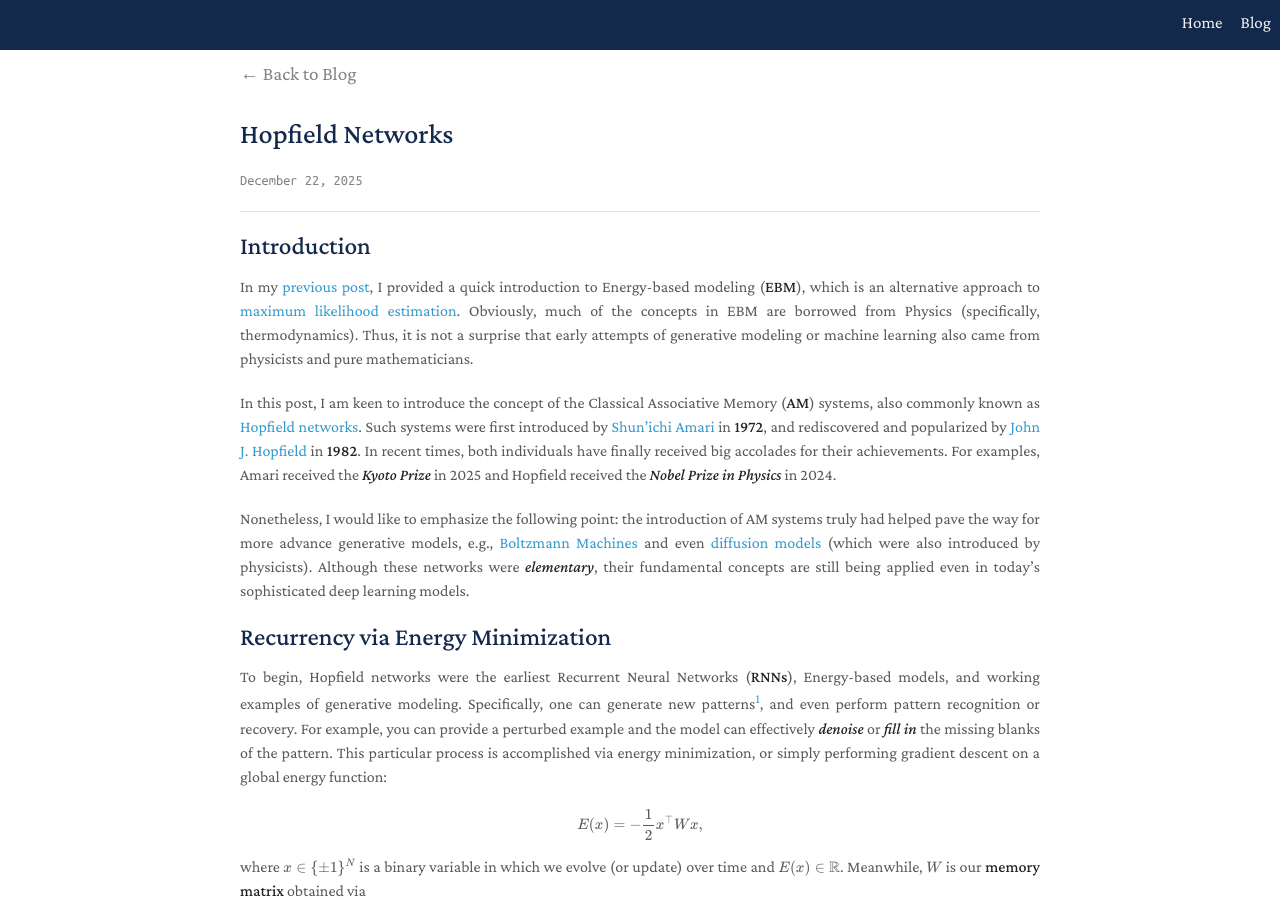
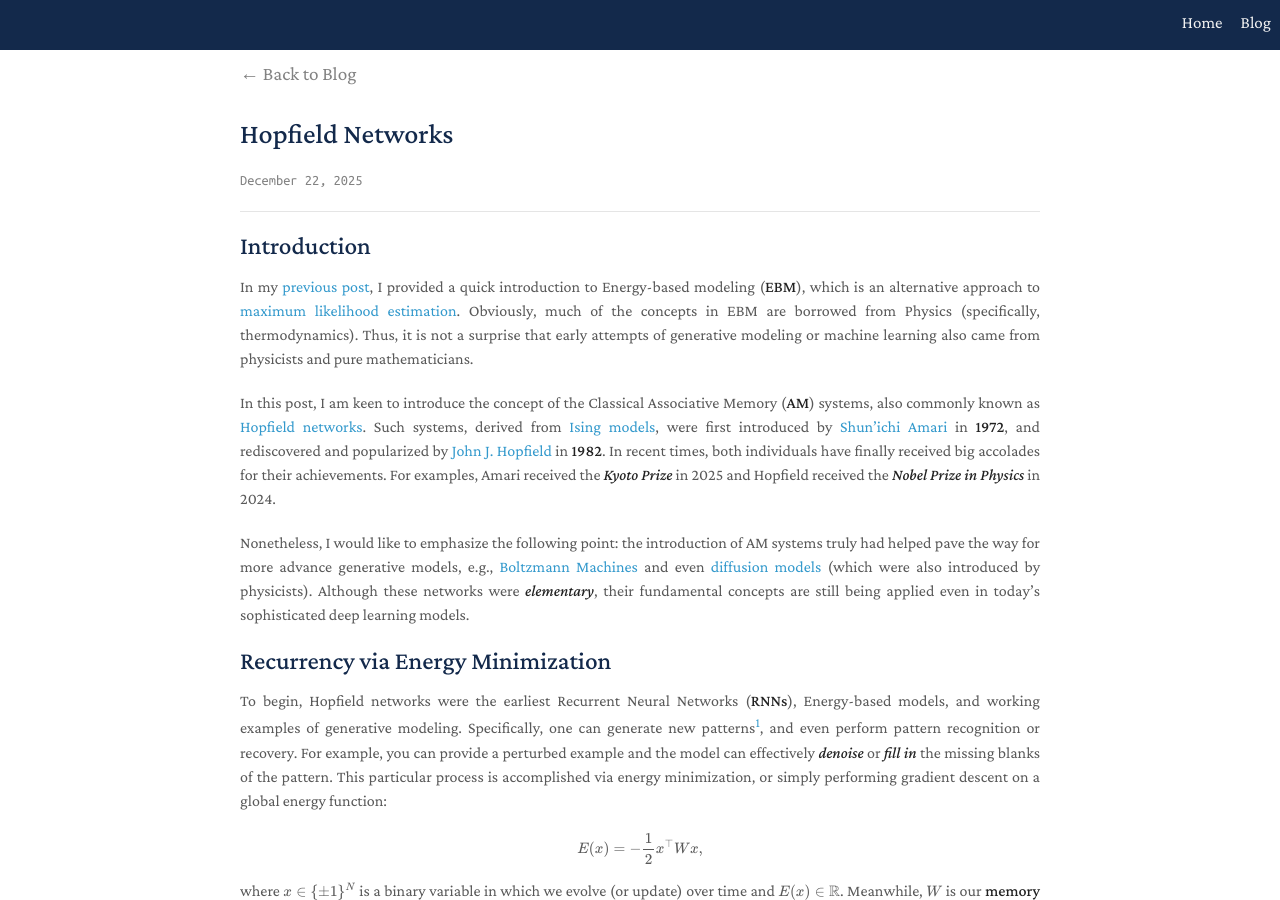
Before and after one commit to Lemon-cmd/Lemon-cmd.github.io, a Jekyll site: the page built from _posts/research/2025-12-22-hn.md, in a window 1280 px wide and 900 px high. Built offline with Jekyll 4.4.1, drawn with Linux system fonts in a browser that asks for light colours; a style sheet for code colours, icons or effects is not loaded.

Commit message:
add Ising

```diff
--- a/_posts/research/2025-12-22-hn.md
+++ b/_posts/research/2025-12-22-hn.md
@@ -10,7 +10,7 @@ date: 2025-12-22
 In my [previous post](https://bhqpham.com/research/2025/12/15/ebm.html), I provided a quick introduction to Energy-based modeling (**EBM**), which is an alternative approach to [maximum likelihood estimation](https://en.wikipedia.org/wiki/Maximum_likelihood_estimation). Obviously, much of the concepts in EBM are borrowed from Physics (specifically, thermodynamics). Thus, it is not a surprise that early attempts of generative modeling or machine learning also came from physicists and pure mathematicians.
 
 
-In this post, I am keen to introduce the concept of the Classical Associative Memory (**AM**) systems, also commonly known as [Hopfield networks](https://en.wikipedia.org/wiki/Hopfield_network). Such systems were first introduced by [Shun'ichi Amari](https://en.wikipedia.org/wiki/Shun%27ichi_Amari) in **1972**, and rediscovered and popularized by [John J. Hopfield](https://en.wikipedia.org/wiki/John_Hopfield) in **1982**. In recent times, both individuals have finally received big accolades for their achievements. For examples, Amari received the ***Kyoto Prize*** in 2025 and Hopfield received the ***Nobel Prize in Physics*** in 2024.
+In this post, I am keen to introduce the concept of the Classical Associative Memory (**AM**) systems, also commonly known as [Hopfield networks](https://en.wikipedia.org/wiki/Hopfield_network). Such systems, derived from [Ising models](https://en.wikipedia.org/wiki/Ising_model), were first introduced by [Shun'ichi Amari](https://en.wikipedia.org/wiki/Shun%27ichi_Amari) in **1972**, and rediscovered and popularized by [John J. Hopfield](https://en.wikipedia.org/wiki/John_Hopfield) in **1982**. In recent times, both individuals have finally received big accolades for their achievements. For examples, Amari received the ***Kyoto Prize*** in 2025 and Hopfield received the ***Nobel Prize in Physics*** in 2024.
 
 Nonetheless, I would like to emphasize the following point: the introduction of AM systems truly had helped pave the way for more advance generative models, e.g., [Boltzmann Machines](https://www.cs.toronto.edu/~fritz/absps/cogscibm.pdf) and even [diffusion models](https://arxiv.org/abs/1503.03585) (which were also introduced by physicists). Although these networks were ***elementary***, their fundamental concepts are still being applied even in today's sophisticated deep learning models.
 
```
